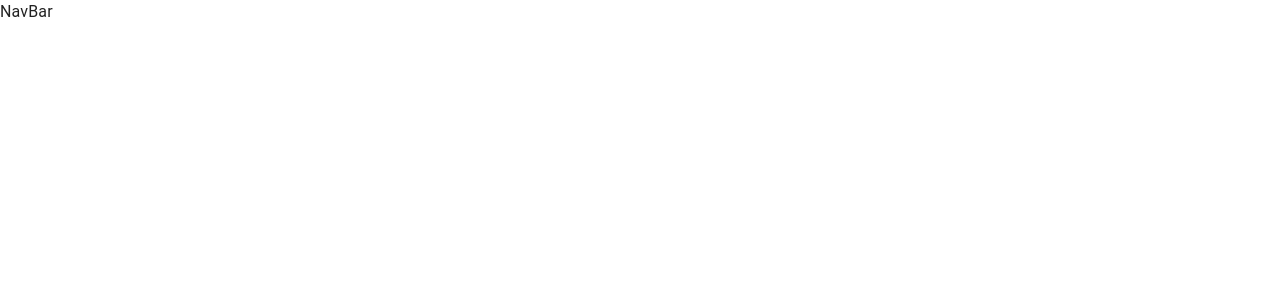
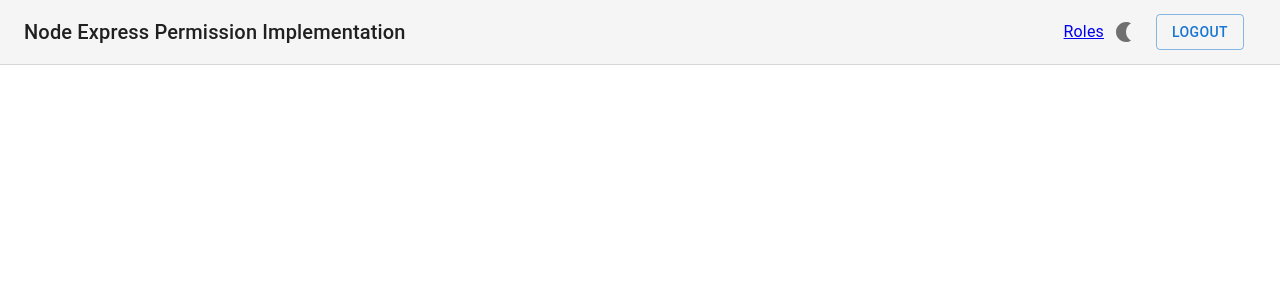
Before and after one commit to kabtamu-degifie/express-react-permission-implementation, a React (Create React App) app in the folder frontend/: page / in a window 1280 px wide. Shown: the top 300 px of the page. Built offline with nearby package versions, Linux system fonts and the light colour scheme.

Commit message:
added logout

```diff
--- a/frontend/src/layouts/NavBar.js
+++ b/frontend/src/layouts/NavBar.js
@@ -1,7 +1,62 @@
-import React from "react";
+import React, { useEffect } from "react";
+import AppBar from "@mui/material/AppBar";
+import Button from "@mui/material/Button";
+import Toolbar from "@mui/material/Toolbar";
+import Typography from "@mui/material/Typography";
+import { LightMode, Nightlight } from "@mui/icons-material";
+import { IconButton } from "@mui/material";
+import { NavLink } from "react-router-dom";
 
-function NavBar() {
-  return <div>NavBar</div>;
+import { useDispatch, useSelector } from "react-redux";
+import { setTheme } from "../services/theme/slice";
+import { logout } from "../services/auth/slice";
+
+function PricingContent() {
+  const dispatch = useDispatch();
+  const { mode } = useSelector((state) => state.theme);
+
+  const toggleThemeMode = () => {
+    dispatch(setTheme(mode === "light" ? "dark" : "light"));
+  };
+
+  const logoutHandler = () => {
+    dispatch(logout());
+  };
+
+  return (
+    <React.Fragment>
+      <AppBar
+        position="static"
+        color="default"
+        elevation={0}
+        sx={{ borderBottom: (theme) => `1px solid ${theme.palette.divider}` }}
+      >
+        <Toolbar sx={{ flexWrap: "wrap" }}>
+          <Typography variant="h6" color="inherit" noWrap sx={{ flexGrow: 1 }}>
+            Node Express Permission Implementation
+          </Typography>
+
+          <nav>
+            <NavLink to="/role">Roles</NavLink>
+          </nav>
+
+          <IconButton onClick={toggleThemeMode} aria-label="add an alarm">
+            {mode === "light" ? <Nightlight /> : <LightMode />}
+          </IconButton>
+          <Button
+            onClick={logoutHandler}
+            href="#"
+            variant="outlined"
+            sx={{ my: 1, mx: 1.5 }}
+          >
+            Logout
+          </Button>
+        </Toolbar>
+      </AppBar>
+    </React.Fragment>
+  );
 }
 
-export default NavBar;
+export default function Pricing() {
+  return <PricingContent />;
+}
--- a/frontend/src/layouts/PageContainer.js
+++ b/frontend/src/layouts/PageContainer.js
@@ -3,14 +3,18 @@ import { Routes, Route } from "react-router-dom";
 import ProtectedRoute from "../ProtectedRoute";
 import Role from "../pages/role";
 import NavBar from "./NavBar";
+import { Container } from "@mui/material";
 
 function PageContainer() {
   return (
-    <div>
-      <div>
-        <NavBar />
-      </div>
-      <div>
+    <>
+      <NavBar />
+      <Container
+        disableGutters
+        maxWidth="lg"
+        component="main"
+        sx={{ pt: 2, pb: 6 }}
+      >
         <Routes>
           <Route
             path="role"
@@ -21,8 +25,8 @@ function PageContainer() {
             }
           />
         </Routes>
-      </div>
-    </div>
+      </Container>
+    </>
   );
 }
 
```
